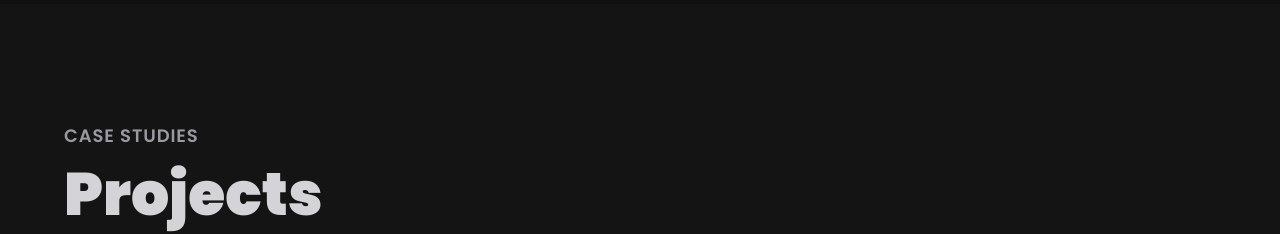
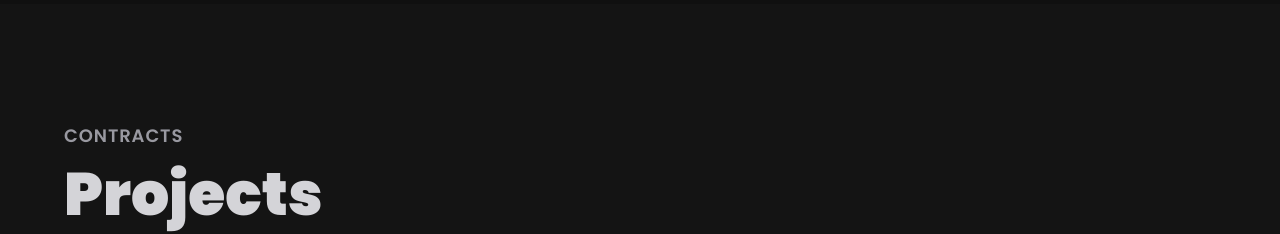
Before and after one commit to HelpWizz/symples-portfolio, a React (Vite) app: page / in a window 1280 px wide. Shown: the part 2100-2334 px from the top of the page. Built offline with nearby package versions, Linux system fonts and the light colour scheme.

Commit message:
make it better

```diff
--- a/src/components/Projects.jsx
+++ b/src/components/Projects.jsx
@@ -116,7 +116,7 @@ const Projects = () => {
   return (
     <div className="-mt-[6rem]">
       <motion.div variants={textVariant()}>
-        <p className={`${styles.sectionSubText} `}>Case Studies</p>
+        <p className={`${styles.sectionSubText} `}>Contracts</p>
         <h2 className={`${styles.sectionHeadTextLight}`}>Projects</h2>
       </motion.div>
 
```
Also changed, not shown: 1 other file (tests, documents, lock files or other folders).
